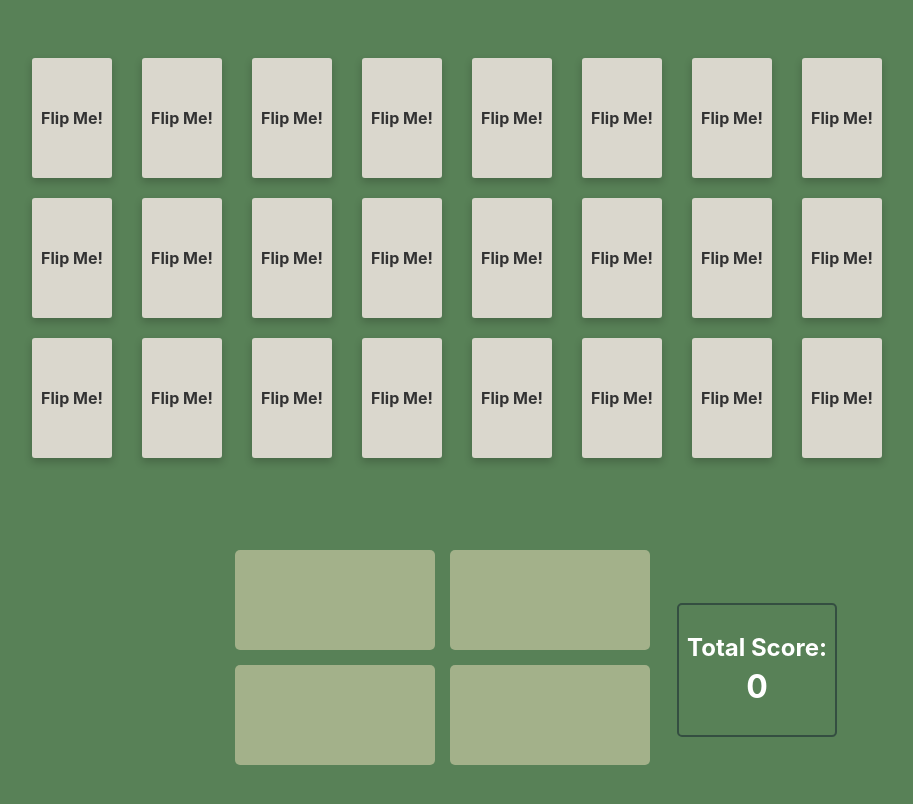
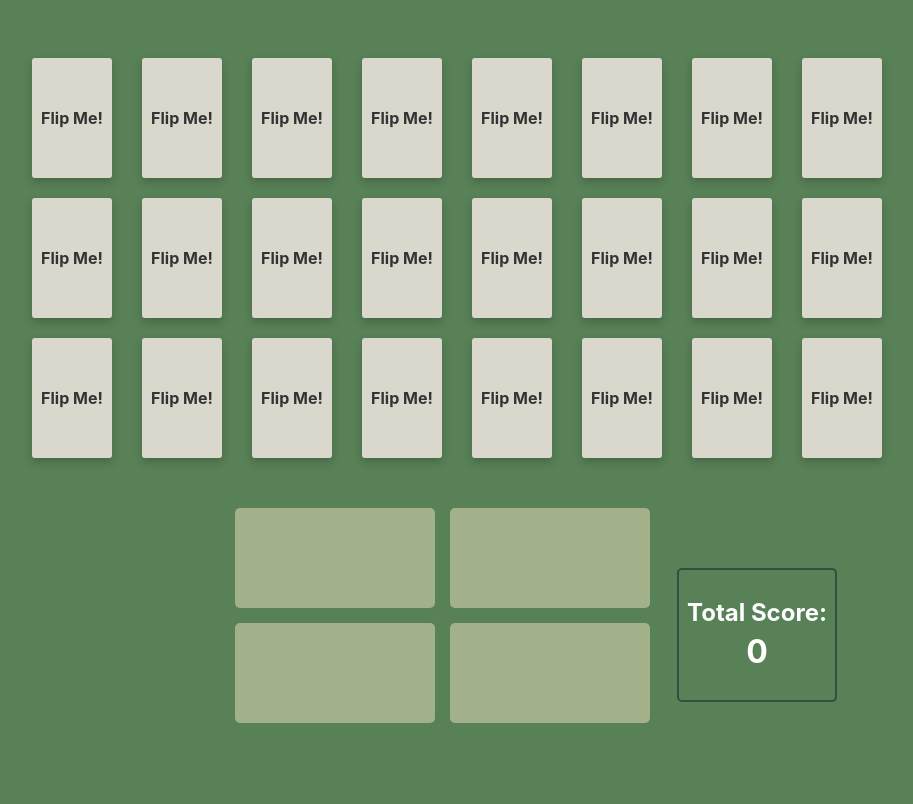
Before and after one commit to broliver18/stick-it-frontend, a React (Create React App) app: page /player/game in a window 1280 px wide. Shown: the top 804 px of the page, without its empty margins (183-1096 px from the left). Built offline with nearby package versions, Linux system fonts and the light colour scheme; no server answers.

Commit message:
Fix question and message positioning

```diff
--- a/src/Components/PlayerGame/PlayerGame.css
+++ b/src/Components/PlayerGame/PlayerGame.css
@@ -7,7 +7,7 @@
 }
 
 .question-message-container {
-    margin: 30px 30px 0 0;
+    margin: 10px 30px 0 0;
     display: flex;
     justify-content: center;
     align-items: center;
@@ -18,10 +18,17 @@
 .data-container {
     display: flex;
     flex-direction: column;
-    justify-content: center;
     align-items: center;
     width: 100%;
     height: 100%;
+}
+
+#short-answer, #correct-message, #incorrect-message {
+    justify-content: center;
+}
+
+#multiple-choice {
+    justify-content: flex-start;
 }
 
 #short-answer h2, #multiple-choice h2 {
@@ -96,11 +103,12 @@
 
 #score {
     position: relative;
-    bottom: 185px;
+    bottom: 200px;
     left: 300px;
     border: 2px solid #344e41;
     border-radius: 5px;
     padding: 8px;
+    margin-bottom: -125px;
 }
 
 #score h2 {
```
